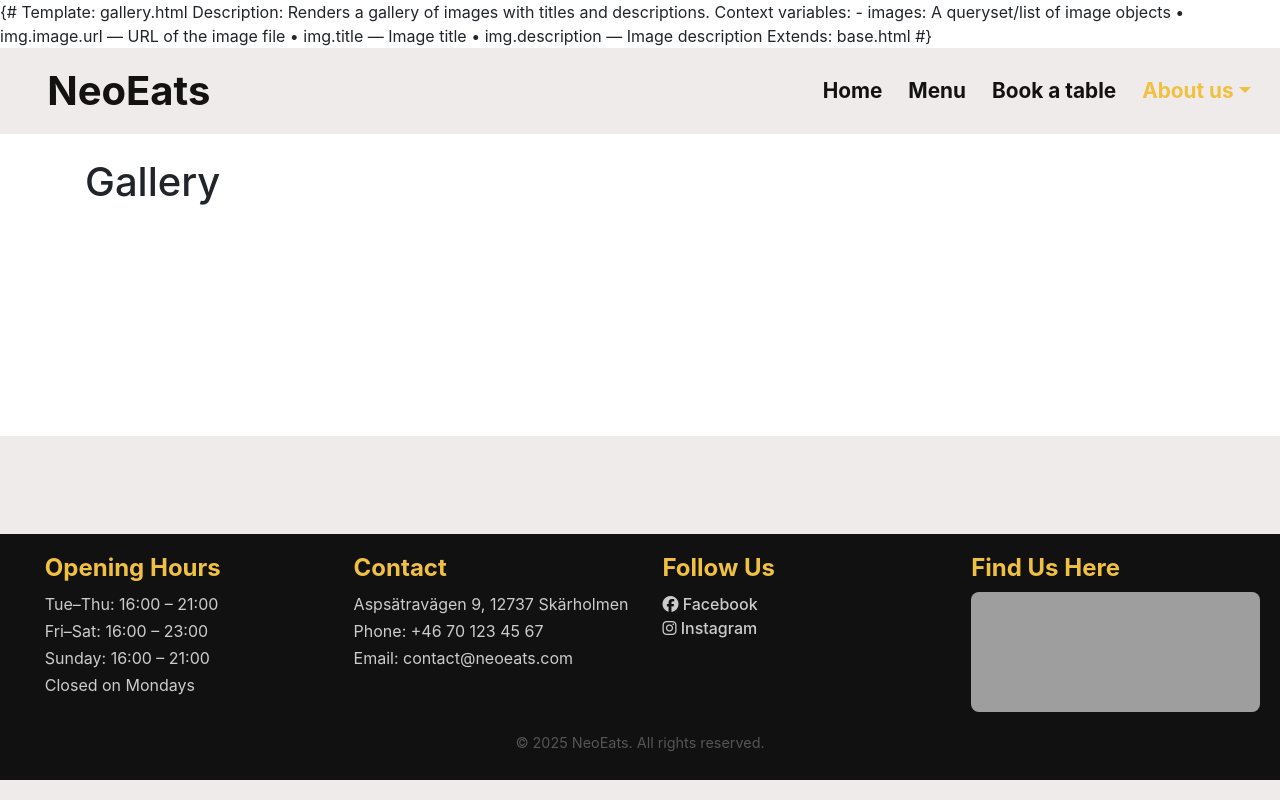
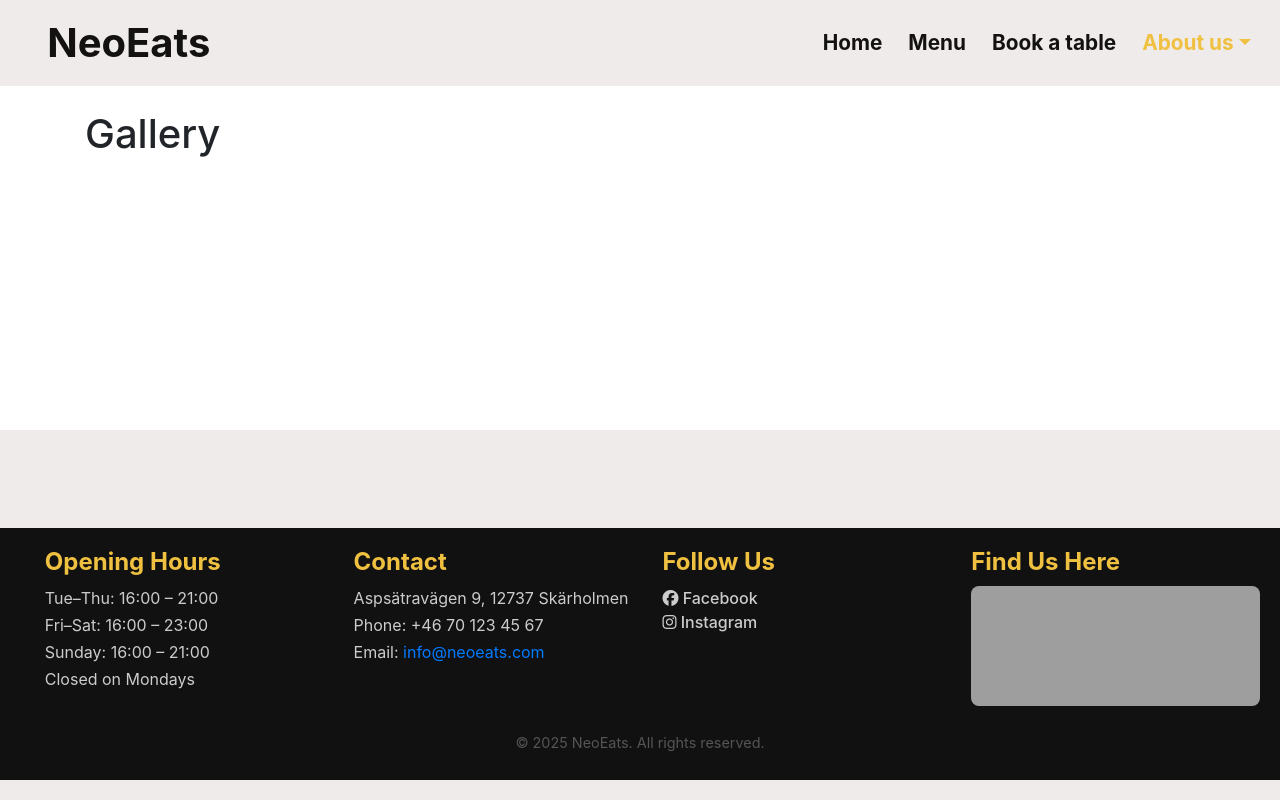
Before and after one commit to LadyNeowen/NeoEats, a Django app: page /about/gallery/ in a window 1280 px wide. Run offline with Django 4.2, Linux system fonts and the light colour scheme; data that the repository does not hold is empty; grey boxes are pictures that could not be loaded.

Commit message:
Add link re directs to fb, insta and email

```diff
--- a/about/templates/about/about.html
+++ b/about/templates/about/about.html
@@ -1,9 +1,3 @@
-{#
-  Template: about.html
-  Description: Renders the About page using the provided 'about_page' context
-  Extends: base.html
-#}
-
 {% extends "base.html" %}
 
 {# Adds a CSS class to control background for the About page #}
--- a/about/templates/about/gallery.html
+++ b/about/templates/about/gallery.html
@@ -1,14 +1,3 @@
-{#
-  Template: gallery.html
-  Description: Renders a gallery of images with titles and descriptions.
-  Context variables:
-    - images: A queryset/list of image objects
-        • img.image.url — URL of the image file
-        • img.title — Image title
-        • img.description — Image description
-  Extends: base.html
-#}
-
 {% extends "base.html" %}
 
 {# Sets the HTML page title #}
--- a/templates/base.html
+++ b/templates/base.html
@@ -76,13 +76,20 @@
                     <h4>Contact</h4>
                     <p>Aspsätravägen 9, 12737 Skärholmen</p>
                     <p>Phone: +46 70 123 45 67</p>
-                    <p>Email: contact@neoeats.com</p>
+                    <p>
+                        Email:
+                        <a href="mailto:info@neoeats.com" class="footer-link">
+                            info@neoeats.com
+                        </a>
+                    </p>
                 </div>
 
                 <div class="footer-section">
                     <h4>Follow Us</h4>
-                    <a href="#" class="social-link"><i class="fab fa-facebook"></i> Facebook</a><br>
-                    <a href="#" class="social-link"><i class="fab fa-instagram"></i> Instagram</a>
+                    <a href="https://www.facebook.com" class="social-link"><i class="fab fa-facebook"></i>
+                        Facebook</a><br>
+                    <a href="https://www.instagram.com" class="social-link"><i class="fab fa-instagram"></i>
+                        Instagram</a>
 
                 </div>
 
```
Also changed, not shown: about/templates/about/collaborations_with_farmers.html (+0 -9 lines).
